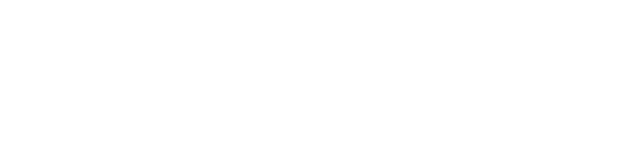
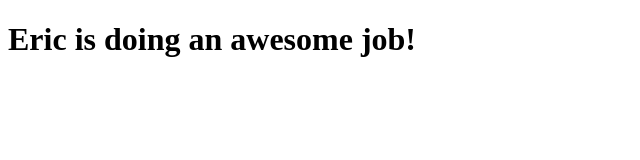
Before and after one commit to erics273/hca_git_exercise, a plain HTML site: page index.html in a window 1280 px wide. Shown: the whole page, without its empty margins (0-640 px from the left). Drawn offline with Linux system fonts and the light colour scheme.

Commit message:
added a heading to the file explaing how awesome i am

```diff
--- a/index.html
+++ b/index.html
@@ -4,6 +4,6 @@
     <title></title>
 </head>
 <body>
-
+<h1>Eric is doing an awesome job!</h1>
 </body>
 </html>
```
